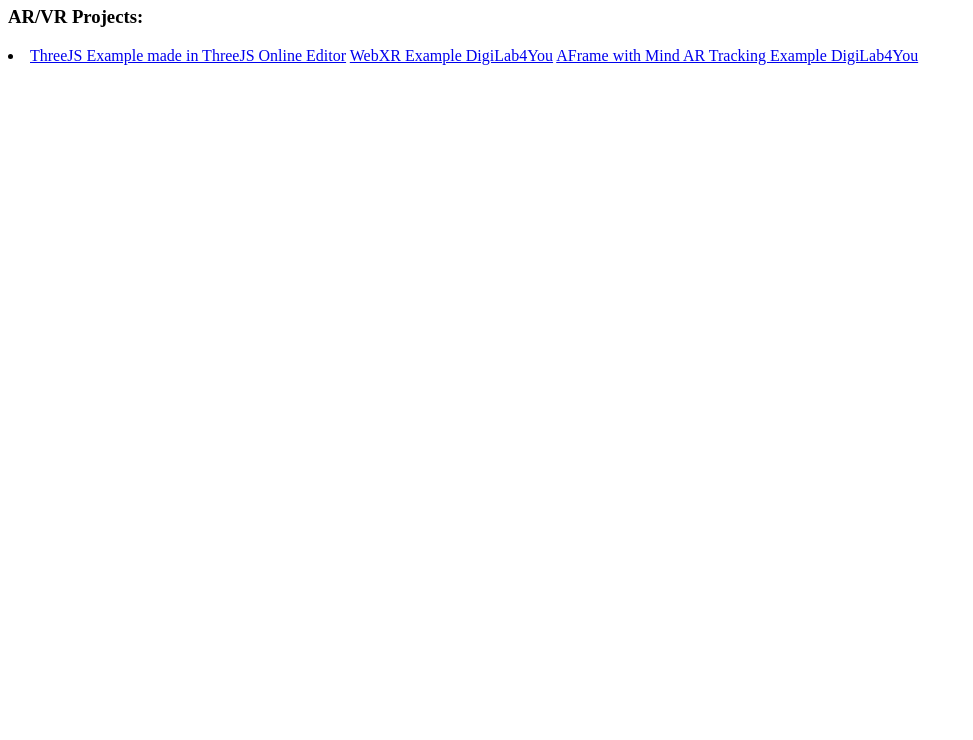
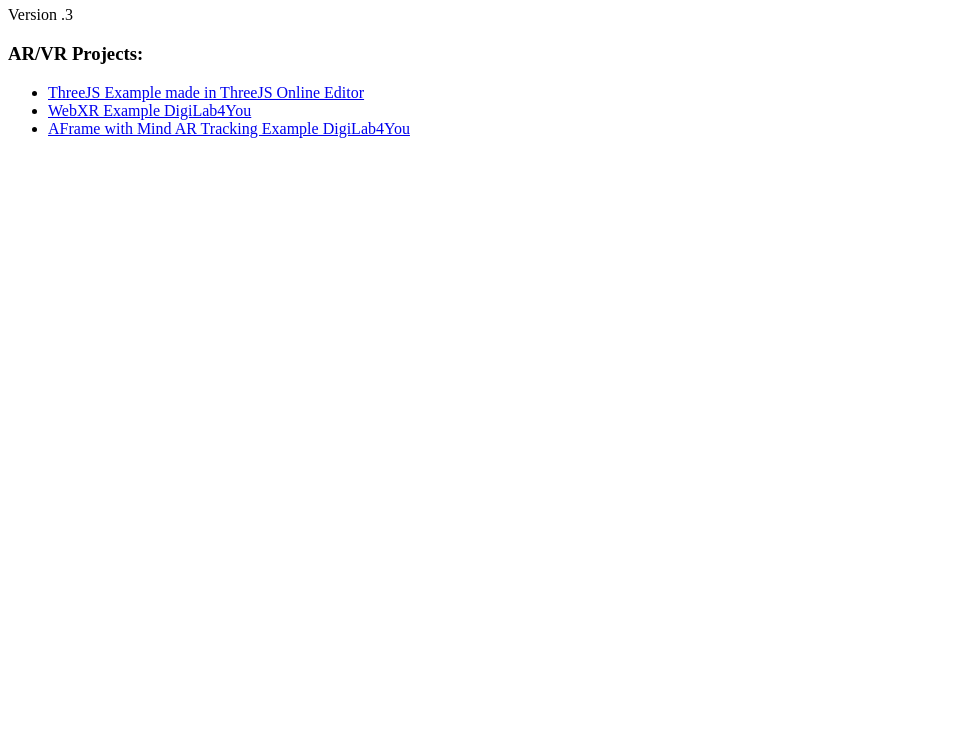
Before and after one commit to Lichtwerkstatt/Lichtwerkstatt.github.io, a plain HTML site: page index.html in a window 1280 px wide. Shown: the part 60-800 px from the top of the page, without its empty margins (0-973 px from the left). Drawn offline with Linux system fonts and the light colour scheme.

Commit message:
updated index.html

```diff
--- a/index.html
+++ b/index.html
@@ -1,11 +1,12 @@
 <html>
   <body>
     <h1>Web Playground of Lichtwerkstatt</h1>
+    <p>Version .3</p>
     <h3>AR/VR Projects:</h3>
-    <li>
-      <a href="/EarthAndMoon">ThreeJS Example made in ThreeJS Online Editor</a>
-      <a href="/webXR">WebXR Example DigiLab4You</a>
-      <a href="/mindAR_AFrame">AFrame with Mind AR Tracking Example DigiLab4You</a>
-    </li>
+    <ul>
+      <li> <a href="/EarthAndMoon">ThreeJS Example made in ThreeJS Online Editor</a></li>
+    <li><a href="/webXR">WebXR Example DigiLab4You</a></li>
+  <li><a href="/mindAR_AFrame">AFrame with Mind AR Tracking Example DigiLab4You</a></li>
+    </ul>
   </body>
 </html>
```
